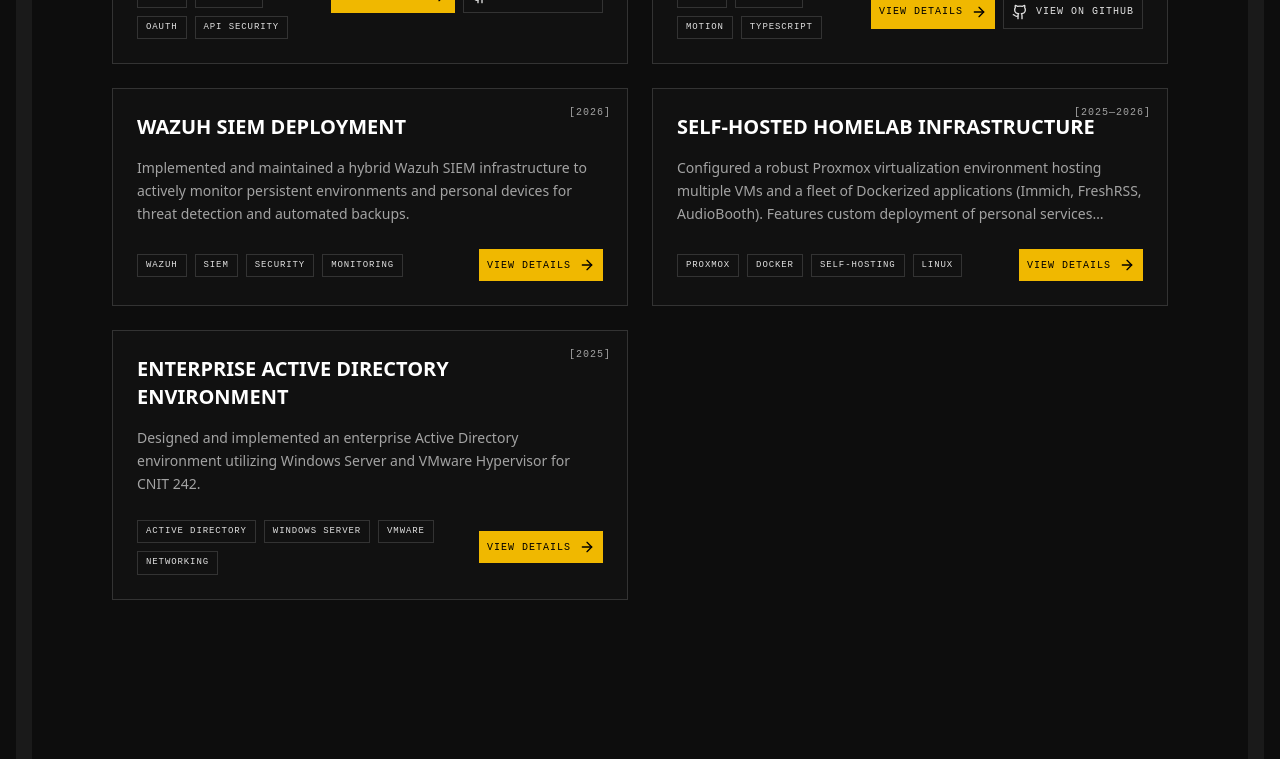
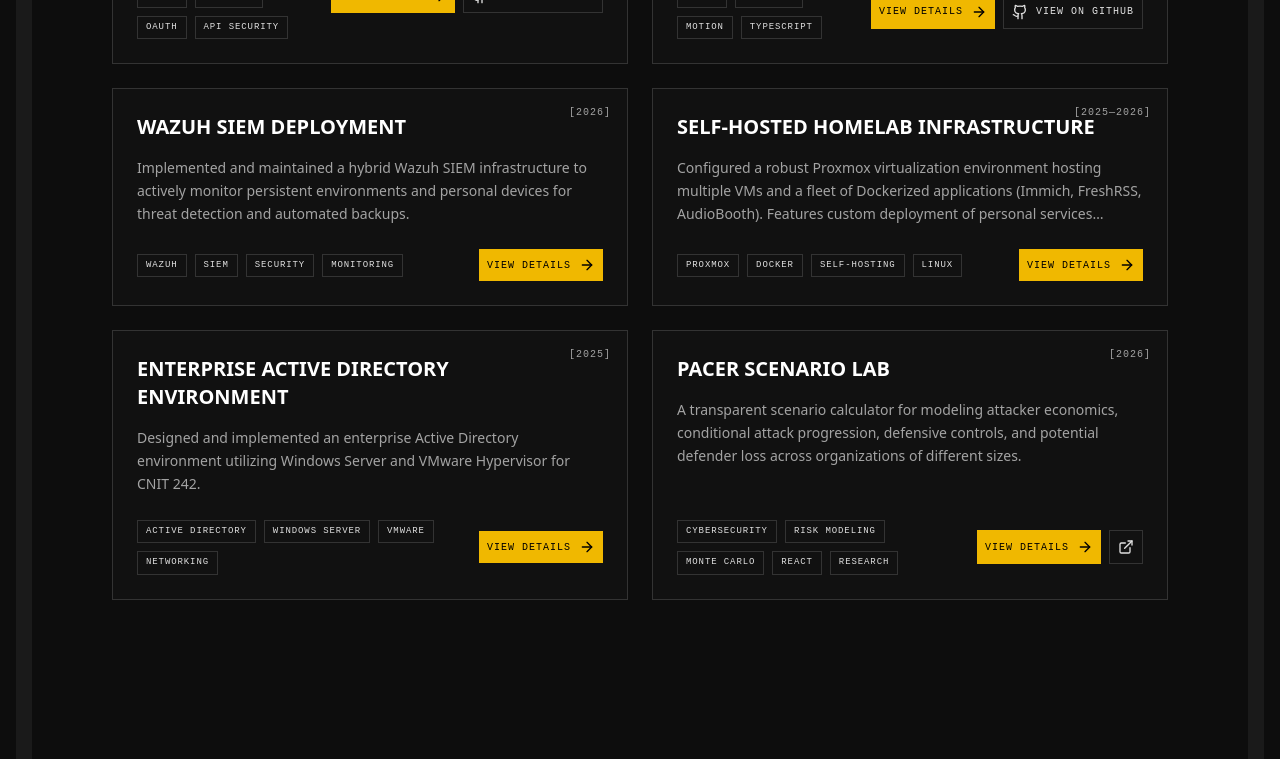
Before and after one commit to coltonhatfield/Colton-Hatfield-Personal-Website, a React (Vite) app: page / in a window 1280 px wide. Shown: the part 3512-4271 px from the top of the page. Built offline with nearby package versions, Linux system fonts and the light colour scheme.

Commit message:
Add PACER Scenario Lab project entry
Added a new project entry for the PACER Scenario Lab, including detailed descriptions and tags.

```diff
--- a/src/data/projects.ts
+++ b/src/data/projects.ts
@@ -121,5 +121,41 @@
     description: 'Designed and implemented an enterprise Active Directory environment utilizing Windows Server and VMware Hypervisor for CNIT 242.',
     longDescription: 'Developed as part of CNIT 242 coursework, this project involved designing a resilient Windows Server environment conforming to enterprise standards. It includes a functional Active Directory domain structure, implemented Group Policy Objects for automated security baselining, and functional role-based access control (RBAC) modeling across integrated services.',
     tags: ['Active Directory', 'Windows Server', 'VMware', 'Networking']
+  },
+  {
+    id: 'pacer-scenario-lab',
+    title: 'PACER Scenario Lab',
+    year: '2026',
+    description: 'A transparent scenario calculator for modeling attacker economics, conditional attack progression, defensive controls, and potential defender loss across organizations of different sizes.',
+    longDescription: `
+### Overview
+
+PACER is a research-backed scenario model for financially motivated cyberattacks.
+
+It keeps two ledgers separate:
+
+- attacker economic cost and expected proceeds
+- defender loss if the scenario succeeds
+
+The calculator uses uncertainty-aware Monte Carlo simulation rather than a single deterministic risk score.
+
+### What It Demonstrates
+
+- Cybersecurity economics
+- Monte Carlo simulation
+- Threat-informed modeling
+- MITRE ATT&CK and D3FEND-aligned controls
+- Cohort-based organization modeling
+- Evidence and assumption provenance
+- Browser-only privacy-preserving processing
+
+### Use the Tool
+
+👉 **[Open the PACER Scenario Lab](/pacer/)**
+
+The current version is a decision-support scenario model, not a validated organization-specific prediction system.
+`,
+    tags: ['Cybersecurity', 'Risk Modeling', 'Monte Carlo', 'React', 'Research'],
+    link: '/pacer/'
   }
 ];
```
